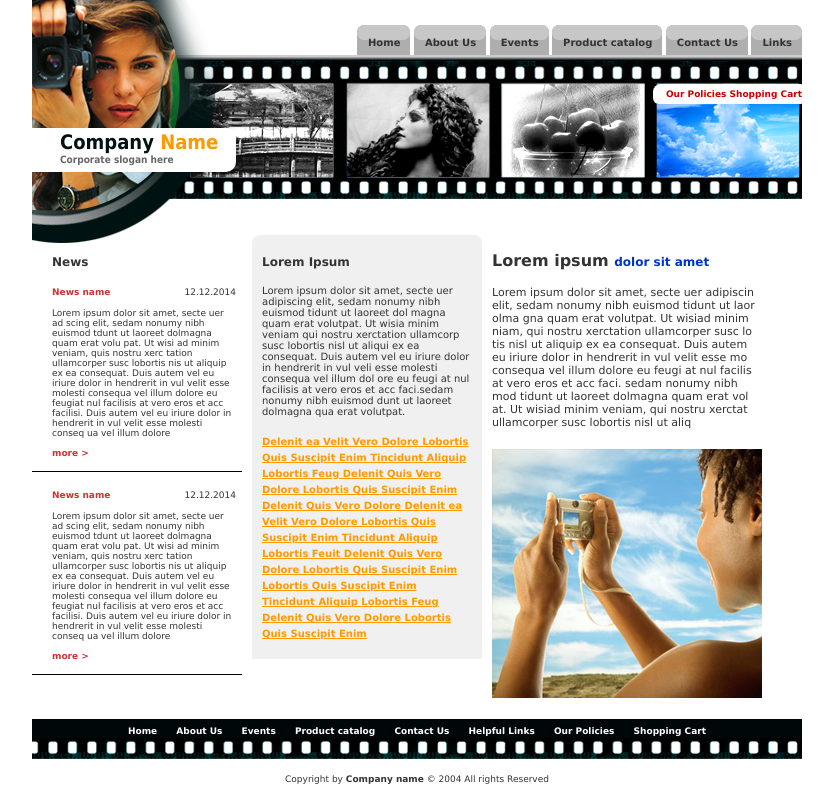
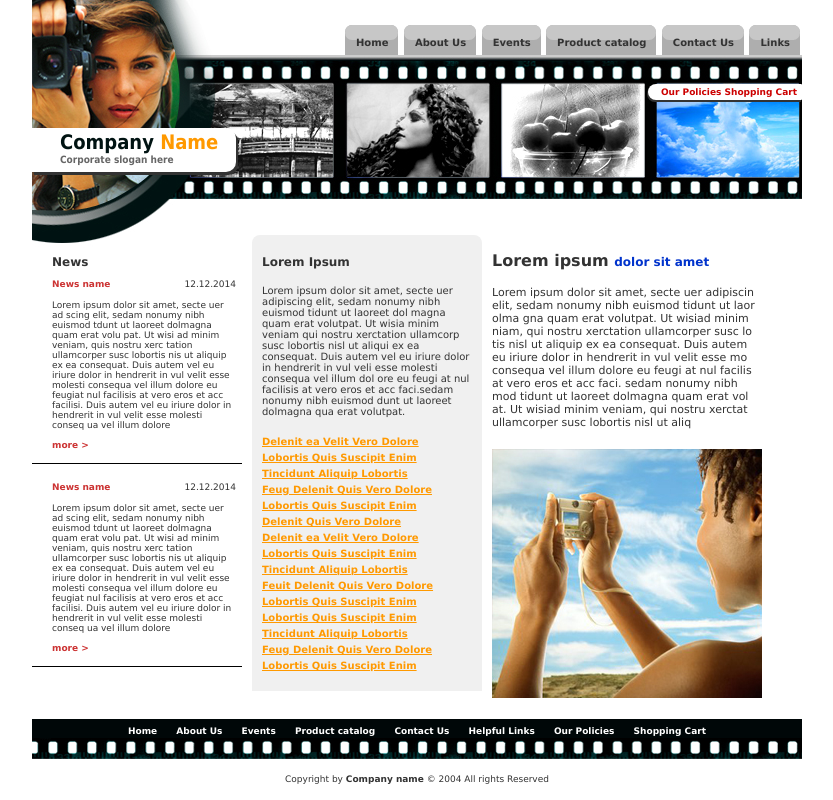
Before and after one commit to mgrinko/markup1, a plain HTML site: page index.html in a window 1280 px wide. Shown: the whole page, without its empty margins (223-1056 px from the left). Drawn offline with Linux system fonts and the light colour scheme.

Commit message:
shadows and positions

```diff
--- a/main.css
+++ b/main.css
@@ -34,6 +34,7 @@ header:after {
     border-radius: 0 10px 10px 0;
     font-family: Tahoma, sans-serif;
     font-weight: bold;
+    box-shadow: 2px 3px;
 }
 
 .company h1 {
@@ -68,6 +69,7 @@ header:after {
     display: inline-block;
     background-color: #aeaeae;
     border-radius: 7px 7px 0 0;
+    margin-right: 2px;
     position: relative;
 }
 
@@ -80,6 +82,14 @@ header:after {
     height: 15px;
     background-color: #c7c7c7;
     border-radius: 7px;
+}
+
+.top-menu li:hover {
+    background-color: #6bb9f1;
+}
+
+.top-menu li:hover:before {
+    background-color: #9ed1f6;
 }
 
 .top-menu li a {
@@ -96,12 +106,12 @@ header:after {
     right: 0;
     list-style: none;
     font-weight: bold;
-    line-height: 20px;
+    line-height: 16px;
     text-align: right;
-    padding: 0;
+    padding: 0 5px 0 13px;
     background-color: #fff;
-    border-radius: 8px 1px 1px 6px;
-    padding-left: 13px;
+    border-radius: 8px 1px 1px 8px;
+    box-shadow: -1px 2px;
 }
 
 .top-menu-extra li {
@@ -129,14 +139,6 @@ h3 {
     font-size: 12px;
 }
 
-.special-text {
-    font-size: 10px;
-    line-height: 16px;
-    font-weight: bold;
-    text-decoration: underline;
-    color: #f90;
-}
-
 .note {
     font-size: 12px;
     color: #03c;
@@ -156,6 +158,7 @@ h3 {
 
 .column-left h3 {
     padding-left: 20px;
+    margin-bottom: -8px;
 }
 .news-article {
     padding: 18px 6px 0 20px;
@@ -186,9 +189,6 @@ h3 {
     font-weight: bold;
 }
 
-.column-left h3 {
-}
-
 .column-left h4 {
     margin-bottom: 11px;
 }
@@ -206,6 +206,7 @@ h3 {
     float: left;
     padding: 20px 10px 0 10px;
     width: 210px;
+    height: 100%;
     background-color: #f0f0f0;
     border-radius: 8px 8px 0 0;
 }
@@ -218,6 +219,14 @@ h3 {
     margin-bottom: 17px;
 }
 
+.special-text {
+    font-size: 10px;
+    line-height: 16px;
+    font-weight: bold;
+    text-decoration: underline;
+    color: #f90;
+    padding-right: 35px;
+}
 
 .column-right {
     font-size: 11px;
```
